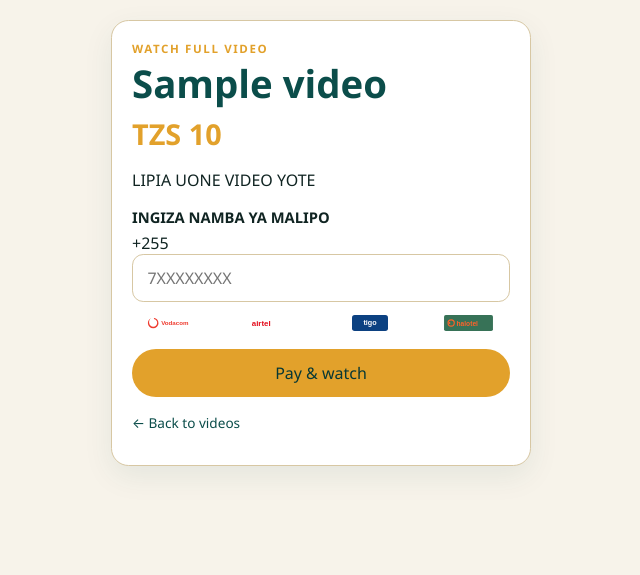
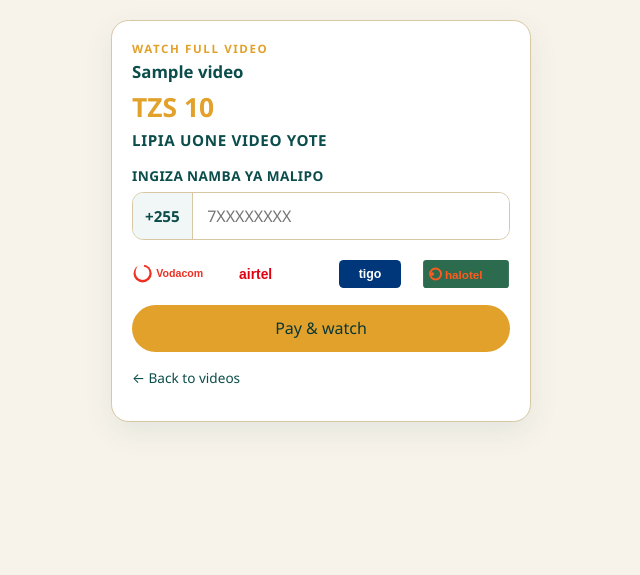
Before and after one commit to kengodhil/AWAY-VIDEOS, a Django app: page /videos/1/pay/WATCH/ in a window 1280 px wide. Shown: the part 54-629 px from the top of the page, without its empty margins (319-959 px from the left). Run offline with Django 5.2, Linux system fonts and the light colour scheme; tables that the repository leaves empty hold one stand-in row (values such as "Sample post"); some libraries are stand-ins or nearby versions.

Commit message:
Payment field styles: +255 row, medium logos, smaller title

```diff
--- a/static/css/app.css
+++ b/static/css/app.css
@@ -46,6 +46,12 @@ h1 {
   line-height: 1.15;
   margin: 0 0 .5rem;
   color: var(--teal);
+}
+h1.pay-title {
+  font-size: 1.05rem;
+  font-weight: 700;
+  margin: 0 0 .35rem;
+  line-height: 1.3;
 }
 h2.studio-section {
   font-size: 1.1rem;
@@ -178,29 +184,68 @@ h2.studio-section {
 .pay-card { width: min(100%, 420px); }
 .studio-form-card { width: min(100%, 480px); }
 .pay-card .price {
-  font-size: 1.8rem;
+  font-size: 1.65rem;
   color: var(--gold);
   font-weight: 800;
-  margin: .4rem 0 1rem;
+  margin: .25rem 0 .35rem;
+}
+.pay-cta {
+  margin: 0 0 1rem;
+  font-weight: 800;
+  font-size: .95rem;
+  letter-spacing: .04em;
+  color: var(--teal);
+  text-transform: uppercase;
 }
 .stack { display: grid; gap: .9rem; }
-.phone-field { display: grid; gap: .35rem; }
+.phone-field { display: grid; gap: .4rem; }
+.phone-label {
+  font-weight: 700;
+  font-size: .85rem;
+  color: var(--teal);
+  letter-spacing: .03em;
+}
+.phone-input-row {
+  display: flex;
+  align-items: stretch;
+  border: 1px solid var(--line);
+  border-radius: .7rem;
+  overflow: hidden;
+  background: #fff;
+}
+.phone-prefix {
+  display: flex;
+  align-items: center;
+  padding: 0 .75rem;
+  background: #f0f7f6;
+  color: var(--teal);
+  font-weight: 800;
+  font-size: .95rem;
+  border-right: 1px solid var(--line);
+  white-space: nowrap;
+}
+.phone-input-row input.phone-local,
+.phone-input-row input {
+  border: 0;
+  border-radius: 0;
+  flex: 1;
+  min-width: 0;
+  padding: .75rem .9rem;
+}
 .wallet-logos {
   display: flex;
   flex-wrap: nowrap;
   align-items: center;
   justify-content: space-between;
-  gap: .35rem;
-  margin-top: -.25rem;
-  padding: .15rem 0 .25rem;
+  gap: .5rem;
+  padding: .35rem 0 .15rem;
 }
 .wallet-logos img {
-  height: 16px;
+  height: 28px;
   width: auto;
-  max-width: 22%;
+  max-width: 24%;
   object-fit: contain;
   flex: 1 1 0;
-  opacity: .95;
 }
 label { display: grid; gap: .35rem; font-weight: 600; font-size: .92rem; }
 input, textarea, select {
@@ -373,5 +418,6 @@ input, textarea, select {
   .btn-watch { font-size: .75rem; padding: .5rem; }
   .price-tag { font-size: .78rem; }
   .admin-btn { left: .75rem; bottom: .75rem; font-size: .75rem; padding: .4rem .75rem; }
-  .wallet-logos img { height: 14px; }
+  .wallet-logos img { height: 24px; }
+  h1.pay-title { font-size: .98rem; }
 }
```
